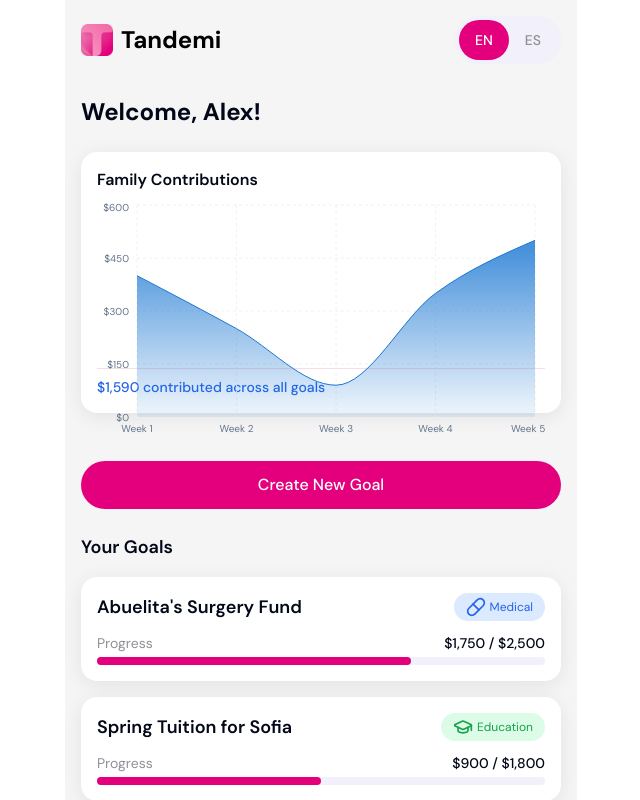
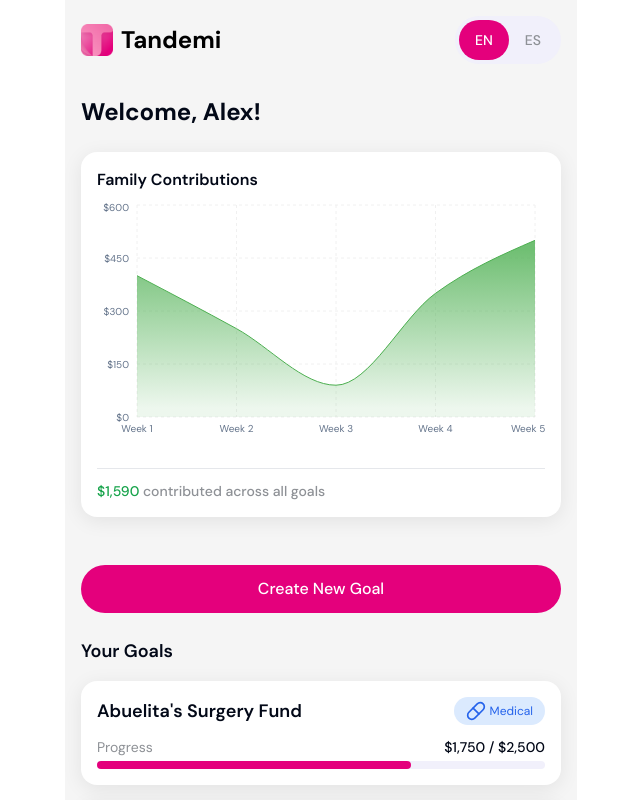
Before and after one commit to abner-benjamin/tandemi, a React (Vite) app: page /dashboard in a window 1280 px wide. Shown: the top 800 px of the page, without its empty margins (319-959 px from the left). Built offline with nearby package versions, Linux system fonts and the light colour scheme.

Commit message:
feat: Improve family contributions chart
- Changed the graph color to match the education tab's green.
- Ensured the graph container adapts its height.
- Adjusted the divider line color and spacing.
- Modified the text color after the divider.

```diff
--- a/src/components/FamilyContributionsChart.tsx
+++ b/src/components/FamilyContributionsChart.tsx
@@ -29,13 +29,13 @@ const FamilyContributionsChart = () => {
         {t("dashboard.contributions_chart_simple")}
       </h3>
 
-      <div className="h-40 w-full">
+      <div className="w-full">
         <ChartContainer
           config={{
             area: {
               theme: {
-                light: "#1976D2",
-                dark: "#1976D2"
+                light: "#4CAF50", // Education tab green
+                dark: "#4CAF50"
               }
             }
           }}
@@ -43,8 +43,8 @@ const FamilyContributionsChart = () => {
           <AreaChart data={data} margin={{ top: 5, right: 10, left: -20, bottom: 5 }}>
             <defs>
               <linearGradient id="colorAmount" x1="0" y1="0" x2="0" y2="1">
-                <stop offset="5%" stopColor="#1976D2" stopOpacity={0.8}/>
-                <stop offset="95%" stopColor="#1976D2" stopOpacity={0.1}/>
+                <stop offset="5%" stopColor="#4CAF50" stopOpacity={0.8}/>
+                <stop offset="95%" stopColor="#4CAF50" stopOpacity={0.1}/>
               </linearGradient>
             </defs>
             <CartesianGrid strokeDasharray="3 3" stroke="#f0f0f0" />
@@ -67,7 +67,7 @@ const FamilyContributionsChart = () => {
                   return (
                     <div className="bg-white p-2 border border-gray-200 shadow-md rounded-md">
                       <p className="text-xs font-medium">{data.week}</p>
-                      <p className="text-xs text-blue-600">${formatNumber(data.amount)}</p>
+                      <p className="text-xs text-green-600">${formatNumber(data.amount)}</p>
                     </div>
                   );
                 }
@@ -77,7 +77,7 @@ const FamilyContributionsChart = () => {
             <Area
               type="monotone"
               dataKey="amount"
-              stroke="#1976D2"
+              stroke="#4CAF50"
               fillOpacity={1}
               fill="url(#colorAmount)"
             />
@@ -85,10 +85,12 @@ const FamilyContributionsChart = () => {
         </ChartContainer>
       </div>
 
-      <Separator className="my-2" />
+      <div className="mt-4 mb-2">
+        <Separator className="bg-gray-200" />
+      </div>
 
-      <p className="text-left text-sm mt-2 font-medium text-blue-600">
-        ${formatNumber(totalContributions)} {t("dashboard.total_contributions")}
+      <p className="text-left text-sm mt-3 font-medium">
+        <span className="text-green-600">${formatNumber(totalContributions)}</span> <span className="text-tandemi-neutral-gray">{t("dashboard.total_contributions")}</span>
       </p>
     </div>
   );
```
